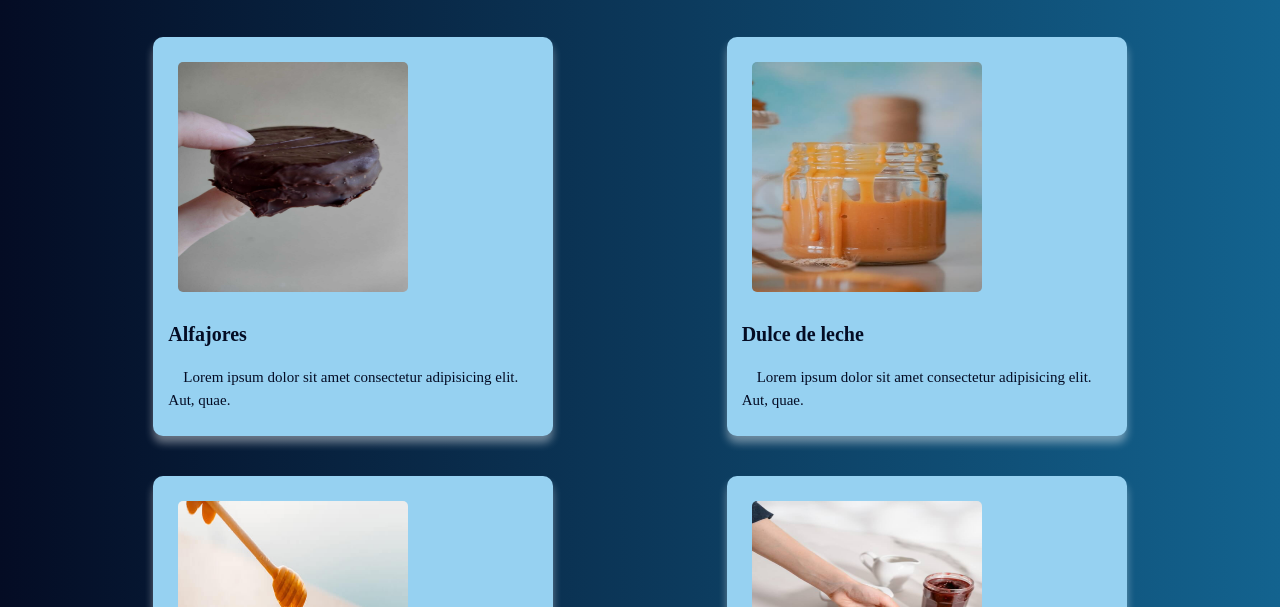
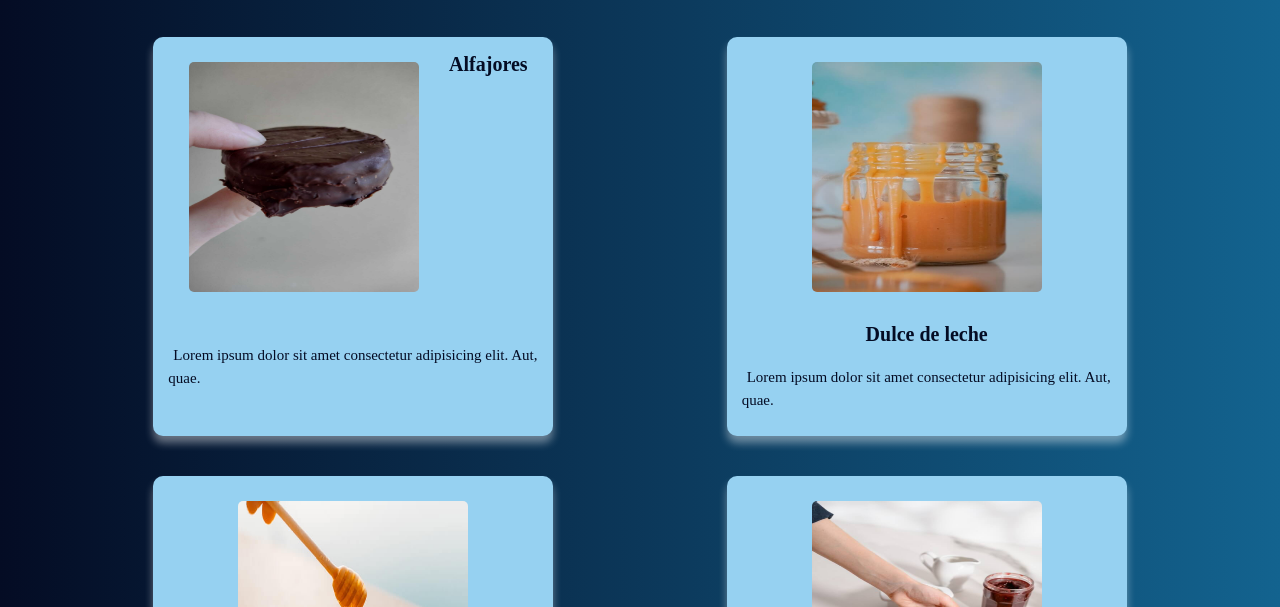
Before and after one commit to CatalinaMdeOca/Proyecto-final-Coderhouse, a website: page productos.html in a window 1280 px wide. Shown: the part 193-800 px from the top of the page. Drawn offline with nearby package versions, Linux system fonts and the light colour scheme; a web font is replaced by a local one.

Commit message:
productos responsive

```diff
--- a/scss/_productos.scss
+++ b/scss/_productos.scss
@@ -16,35 +16,59 @@
 
     .cards{
         background: lighten($color2, 30);
-        width: 400px;
+        width: 300px;
         border-radius: 1rem;
         box-shadow: 0 7px 8px 0 rgba(255, 255, 255, 0.4);
         margin: 2rem;
         padding: 0.5rem;
+        display: flex;
+        flex-wrap: wrap;
+        justify-content: center;
+
+        @media screen and (min-width: 768px) {
+            width: 400px;
+        }
 
         h3{
             padding: 5px;
             margin: 5px;
             color: $color;
-            font-size: 2rem;
+            font-size: 1rem;
             font-weight: 600;
+
+            @media screen and (min-width: 768px) {
+                font-size: 2rem;
+            }
         }
 
         p{
             color: $color;
-            font-size: 1.5rem;
+            font-size: 0.8rem;
             font-weight: 400;
-            text-indent: 1.5rem;
+            text-indent: 0.5rem;
             padding: 1rem;
+
+            @media screen and (min-width: 768px) {
+                font-size: 1.5rem;
+            }
         }
 
         img{
-            height: 250px;
-            width: 250px;
+            height: 200px;
+            width: 200px;
             border-radius: 1.5rem;
             margin: 10px;
             padding: 10px;
             justify-self: center;
+
+            @media screen and (min-width: 768px) {
+                height: 250px;
+                width: 250px;
+                border-radius: 1.5rem;
+                margin: 10px;
+                padding: 10px;
+                justify-self: center;
+            }
         }
     }
 }
```
Also changed, not shown: css/style.css, 1 other file.
